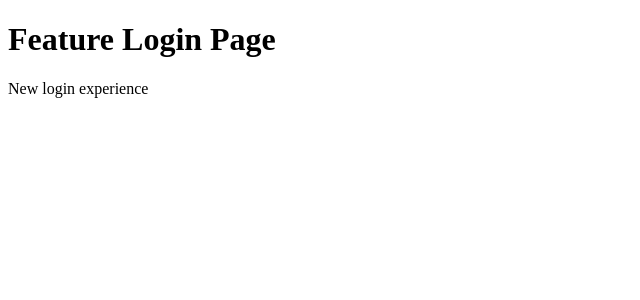
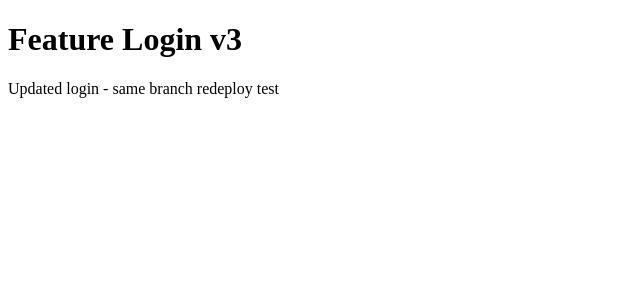
Before and after one commit to akshbhu/nextjs-example, a Next.js app: page / in a window 1280 px wide. Shown: the top 300 px of the page, without its empty margins (0-640 px from the left). Built offline with nearby package versions, Linux system fonts and the light colour scheme.

Commit message:
feature-login v3 - redeploy test

```diff
--- a/app/page.js
+++ b/app/page.js
@@ -1,8 +1,8 @@
 export default function Home() {
   return (
     <div>
-      <h1>Feature Login Page</h1>
-      <p>New login experience</p>
+      <h1>Feature Login v3</h1>
+      <p>Updated login - same branch redeploy test</p>
     </div>
   );
 }
```
